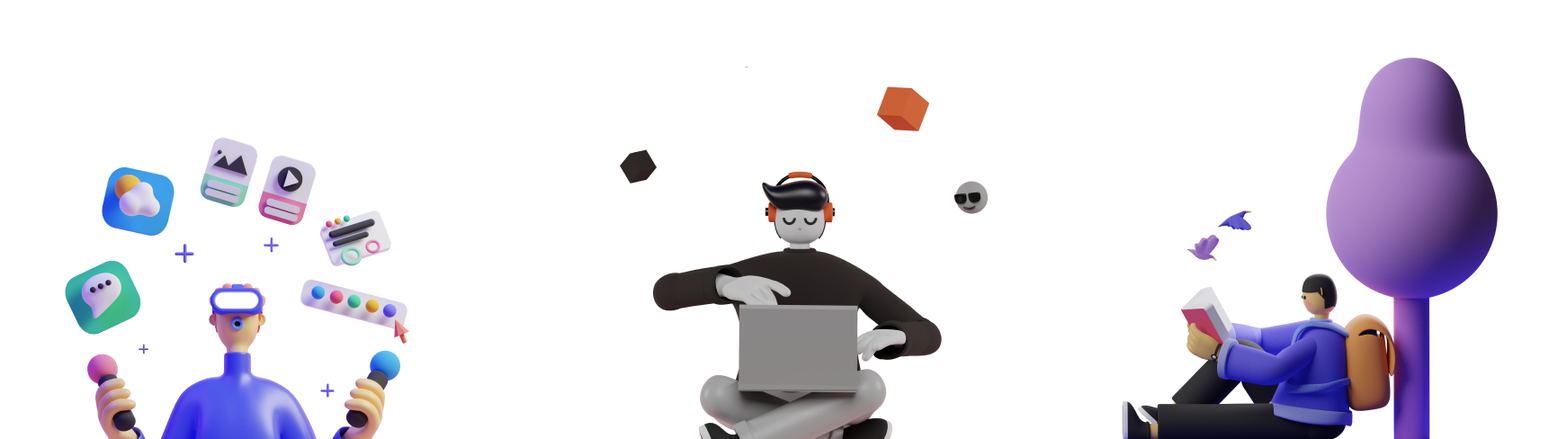
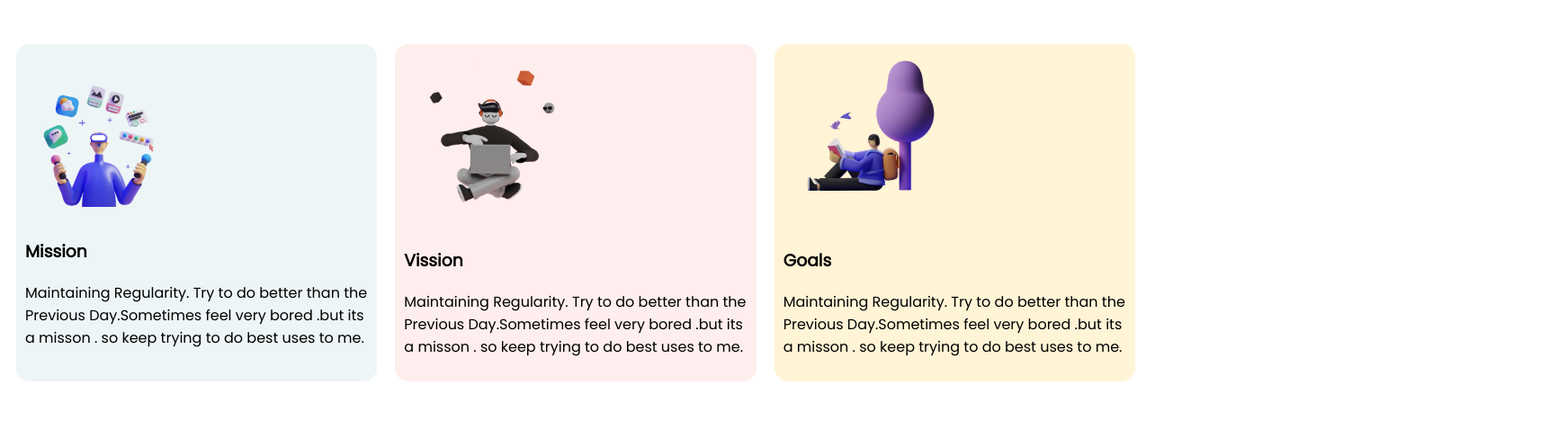
Before and after one commit to Abdimran/Assignment-01, a plain HTML site: page index.html in a window 1280 px wide. Shown: the part 692-1180 px from the top of the page at 90% size, 1732 px wide, since content can reach past the window. Drawn offline with Linux system fonts and the light colour scheme.

Commit message:
final update

```diff
--- a/index.html
+++ b/index.html
@@ -33,23 +33,23 @@
             <img src="images/imran_bg 01.png" alt="">
         </div>
     </section>
-    <section class="my-mission">
-        <h1>My mission in <span class="orange-color">2022 </span> </h1>
-        <div class="flexible-container">
-            <div>
+    <section>
+        <h1 class="my-mission">My mission in <span class="orange-color">2022 </span> </h1>
+        <div class="flexible-container mission-2022">
+            <div id="mission-1" class="box-make">
                 <img src="illustrators/illustrator-1.png" alt="">
                 <h3>Mission</h3>
                 <p>Maintaining Regularity. Try to do better than the Previous Day.Sometimes feel very bored .but its a
                     misson . so keep trying to do best uses to me. </p>
             </div>
-            <div>
+            <div id="vission-1" class="box-make">
                 <img src="illustrators/illustrator-2.png" alt="">
                 <h3> Vission</h3>
                 <p>Maintaining Regularity. Try to do better than the Previous Day.Sometimes feel very bored .but its a
                     misson . so keep trying to do best uses to me.
                 </p>
             </div>
-            <div>
+            <div id="Goals-1" class="box-make">
                 <img src="illustrators/illustrator-3.png" alt="">
                 <h3> Goals</h3>
                 <p>Maintaining Regularity. Try to do better than the Previous Day.Sometimes feel very bored .but its a
--- a/style.css
+++ b/style.css
@@ -31,6 +31,25 @@ h1{
 }
 .my-mission{
     text-align: center;
+
+}
+.mission-2022 img{
+width: 50%;
+}
+
+.box-make{
+    padding: 10px;
+    margin: 10px;
+    border-radius: 15px;
+}
+#mission-1{
+    background-color:#4f9da61a ;
+}
+#vission-1{
+    background-color: #ff59591a;
+}
+#Goals-1{
+    background-color:#FFF4D6 ;
 }
 .build-corona{
     text-align: center;
@@ -40,6 +59,7 @@ footer{
     text-align: center;
     color: white;
     background-color: black;
+    padding: 15px;
 }
 #red-color{
     color: brown;
```
